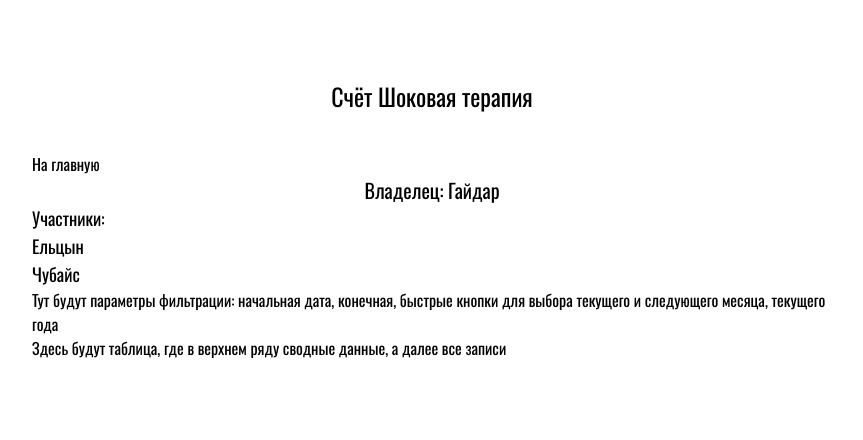
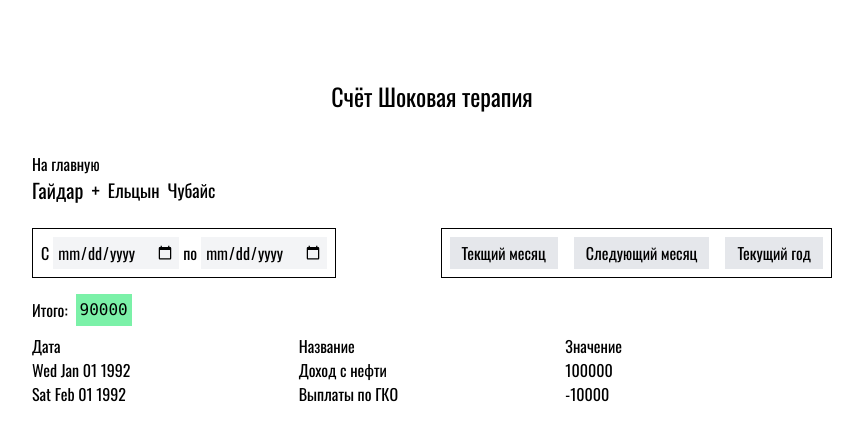
Before and after one commit to UPPRPO22214/online-accounting, a React app in the folder frontend/: page /account/1 in a window 1280 px wide. Shown: the top 440 px of the page, without its empty margins (208-1071 px from the left). Built offline with nearby package versions, Linux system fonts and the light colour scheme; the HTML template or start-up script is replaced by a standard one.

Commit message:
Add basic account page

```diff
--- a/frontend/src/pages/AccountPage.tsx
+++ b/frontend/src/pages/AccountPage.tsx
@@ -1,6 +1,7 @@
-import type React from "react";
-import { useEffect, useState } from "react";
-import { Link, useParams } from "wouter";
+import clsx from 'clsx';
+import type React from 'react';
+import { useEffect, useState } from 'react';
+import { Link, useParams } from 'wouter';
 
 type FinNote = {
   name: string;
@@ -18,18 +19,18 @@
 
 const ACCOUNT_MOCKS: Account[] = [
   {
-    id: "1",
-    title: "Шоковая терапия",
-    owner: "Гайдар",
-    members: ["Ельцын", "Чубайс"],
+    id: '1',
+    title: 'Шоковая терапия',
+    owner: 'Гайдар',
+    members: ['Ельцын', 'Чубайс'],
     notes: [
       {
-        name: "Доход с нефти",
+        name: 'Доход с нефти',
         value: 100_000,
         date: new Date(1992, 0, 1),
       },
       {
-        name: "Выплаты по ГКО",
+        name: 'Выплаты по ГКО',
         value: -10_000,
         date: new Date(1992, 1, 1),
       },
@@ -40,11 +41,21 @@
 export const AccountPage: React.FC = () => {
   const { accountId } = useParams<{ accountId: string }>();
   const [account, setAccount] = useState<Account>();
+  const [result, setResult] = useState<number>(0);
+  const [notes, setNotes] = useState<FinNote[]>([]);
 
   useEffect(() => {
     const account = ACCOUNT_MOCKS.find((account) => account.id === accountId);
     if (!account) return;
     setAccount(account);
+    setResult(
+      account.notes
+        .map((note) => note.value)
+        .reduce((acc, val) => acc + val, 0),
+    );
+    setNotes(
+      account.notes.toSorted((a, b) => a.date.getTime() - b.date.getTime()),
+    );
   }, [accountId]);
 
   if (!account)
@@ -61,26 +72,68 @@
     <div className="w-full">
       <h1 className="text-center text-2xl m-10">Счёт {account.title}</h1>
       <Link href="/">На главную</Link>
-      <h2 className="text-xl text-center">Владелец: {account.owner}</h2>
-      <div className="text-lg">
-        <h3>Участники:</h3>
-        <ul>
+      <div className="flex justify-start items-center gap-2 text-xl mb-6">
+        <h2 className="">{account.owner}</h2>
+        <span>+</span>
+        <ul className="text-lg flex justify-start gap-2">
           {account.members.map((member) => (
             <li key={member}>{member}</li>
           ))}
         </ul>
       </div>
-      <div className="">
-        <p>
-          Тут будут параметры фильтрации: начальная дата, конечная, быстрые
-          кнопки для выбора текущего и следующего месяца, текущего года
-        </p>
+      <div className="flex justify-between items-center gap-2 mb-4">
+        <div className="flex gap-1 justify-start items-center p-2 border">
+          <span>С</span>
+          <input
+            className="p-1 bg-gray-100"
+            type="date"
+            name="date-from"
+            id="date-from"
+          />
+          <span>по</span>
+          <input
+            className="p-1 bg-gray-100"
+            type="date"
+            name="date-to"
+            id="date-to"
+          />
+        </div>
+        <div className="flex gap-4 justify-end p-2 border">
+          <button className="p-1 px-3 bg-gray-200 hover:bg-gray-300">
+            Текщий месяц
+          </button>
+          <button className="p-1 px-3 bg-gray-200 hover:bg-gray-300">
+            Следующий месяц
+          </button>
+          <button className="p-1 px-3 bg-gray-200 hover:bg-gray-300">
+            Текущий год
+          </button>
+        </div>
       </div>
-      <div className="">
-        <p>
-          Здесь будут таблица, где в верхнем ряду сводные данные, а далее все
-          записи
-        </p>
+      <div className="flex gap-2 justify-start items-center mb-2">
+        <span>Итого:</span>
+        <span
+          className={clsx(
+            'font-mono p-1',
+            result > 0 && 'bg-green-300',
+            result === 0 && 'bg-yellow-200',
+            result < 0 && 'bg-red-300',
+          )}
+        >
+          {result}
+        </span>
+      </div>
+      <div className="grid grid-cols-3">
+        <span>Дата</span>
+        <span>Название</span>
+        <span>Значение</span>
+        {notes.map((note) => (
+          <>
+            <span>{note.date.toDateString()}</span>
+            <span>{note.name}</span>
+            <span>{note.value}</span>
+          </>
+        ))}
       </div>
     </div>
   );
--- a/frontend/tsconfig.app.json
+++ b/frontend/tsconfig.app.json
@@ -1,9 +1,9 @@
 {
   "compilerOptions": {
     "tsBuildInfoFile": "./node_modules/.tmp/tsconfig.app.tsbuildinfo",
-    "target": "ES2022",
+    "target": "ES2023",
     "useDefineForClassFields": true,
-    "lib": ["ES2022", "DOM", "DOM.Iterable"],
+    "lib": ["ES2023", "DOM", "DOM.Iterable"],
     "module": "ESNext",
     "types": ["vite/client"],
     "skipLibCheck": true,
```
Also changed, not shown: 1 other file (tests, documents, lock files or other folders).
